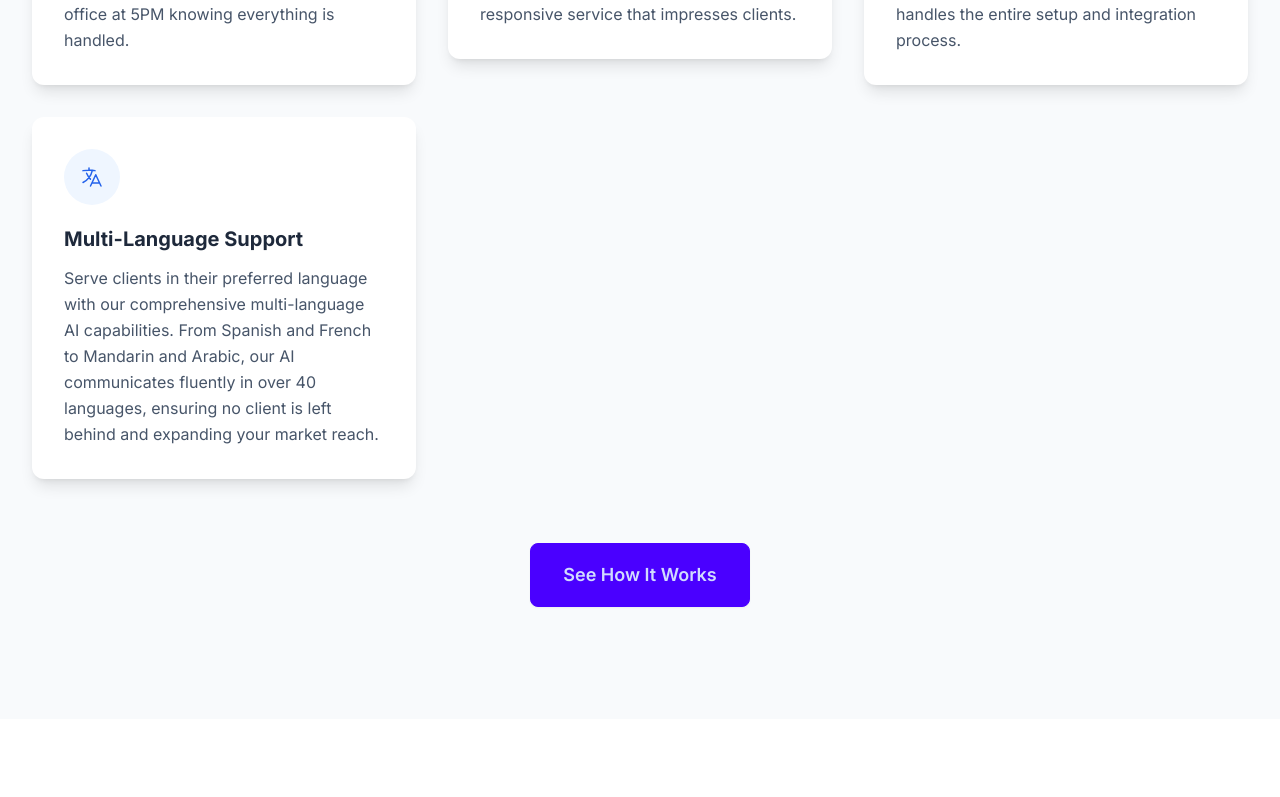
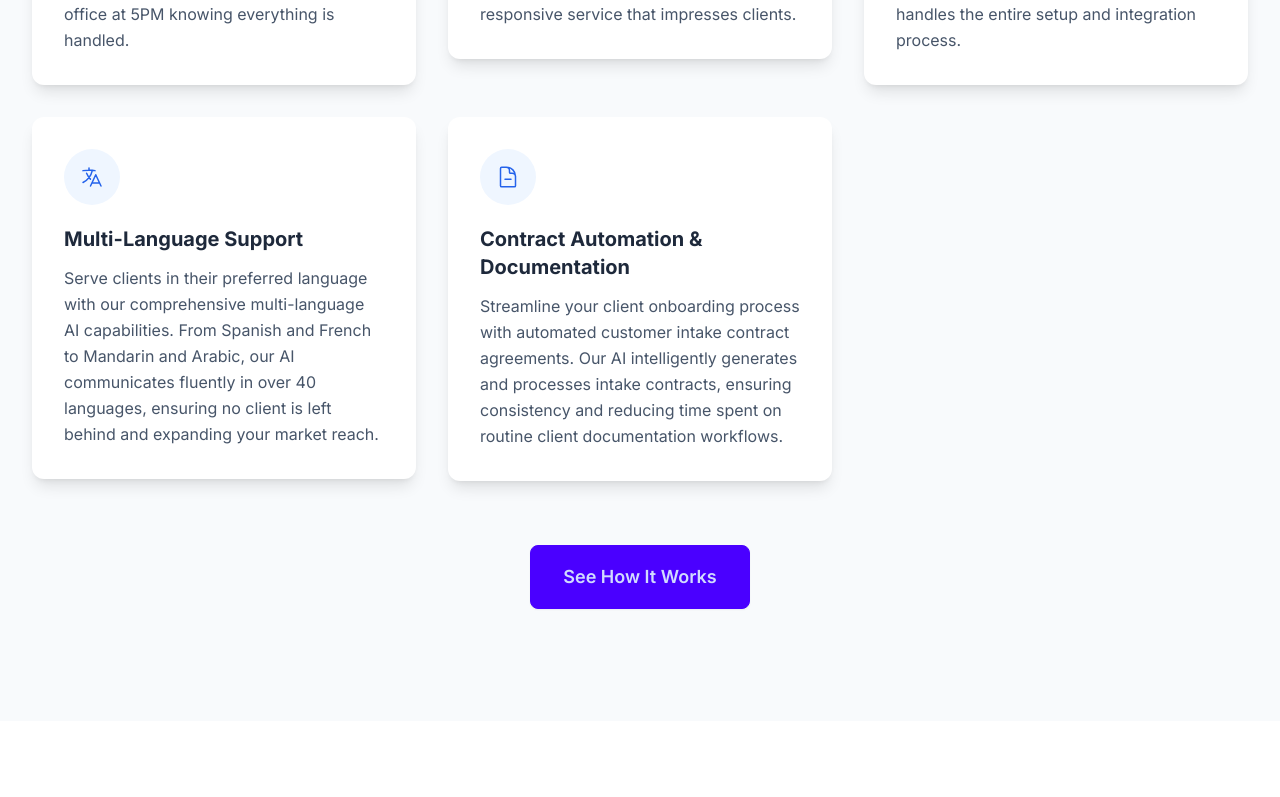
Before and after one commit to smartvoiceainet/smartvoice, a Next.js app: page / in a window 1280 px wide. Shown: the part 3063-3860 px from the top of the page. Built offline with nearby package versions, Linux system fonts and the light colour scheme; no server answers.

Commit message:
changed pricing and removed discounts updated features to show contract automation

```diff
--- a/components/FeaturesAccordion.tsx
+++ b/components/FeaturesAccordion.tsx
@@ -289,6 +289,15 @@
         </svg>
       ),
     },
+    {
+      title: "Contract Automation & Documentation",
+      description: "Streamline your client onboarding process with automated customer intake contract agreements. Our AI intelligently generates and processes intake contracts, ensuring consistency and reducing time spent on routine client documentation workflows.",
+      svg: (
+        <svg xmlns="http://www.w3.org/2000/svg" fill="none" viewBox="0 0 24 24" strokeWidth={1.5} stroke="currentColor" className="w-6 h-6">
+          <path strokeLinecap="round" strokeLinejoin="round" d="M19.5 14.25v-2.625a3.375 3.375 0 0 0-3.375-3.375h-1.5A1.125 1.125 0 0 1 13.5 7.125v-1.5a3.375 3.375 0 0 0-3.375-3.375H8.25m6.75 12H9m1.5-12H5.625c-.621 0-1.125.504-1.125 1.125v17.25c0 .621.504 1.125 1.125 1.125h12.75c.621 0 1.125-.504 1.125-1.125V11.25a9 9 0 0 0-9-9Z" />
+        </svg>
+      ),
+    },
   ] as Feature[];
 
   return (
--- a/config.ts
+++ b/config.ts
@@ -29,9 +29,9 @@
         // A friendly description of the plan, displayed on the pricing page. Tip: explain why this plan and not others
         description: "Perfect for solo attorneys looking to maximize efficiency",
         // The price you want to display, the one user will be charged on Stripe.
-        price: 299,
+        price: 499,
         // If you have an anchor price (i.e. $29) that you want to display crossed out, put it here. Otherwise, leave it empty
-        priceAnchor: 499,
+        priceAnchor: null,
         features: [
           { name: "Up to 300 calls per month" },
           { name: "Custom voice & script training" },
@@ -51,8 +51,8 @@
         isFeatured: true,
         name: "Pro",
         description: "For growing firms with 2-5 attorneys",
-        price: 599,
-        priceAnchor: 899,
+        price: 899,
+        priceAnchor: null,
         features: [
           { name: "Up to 1,000 calls per month" },
           { name: "Custom voice & script training" },
```
